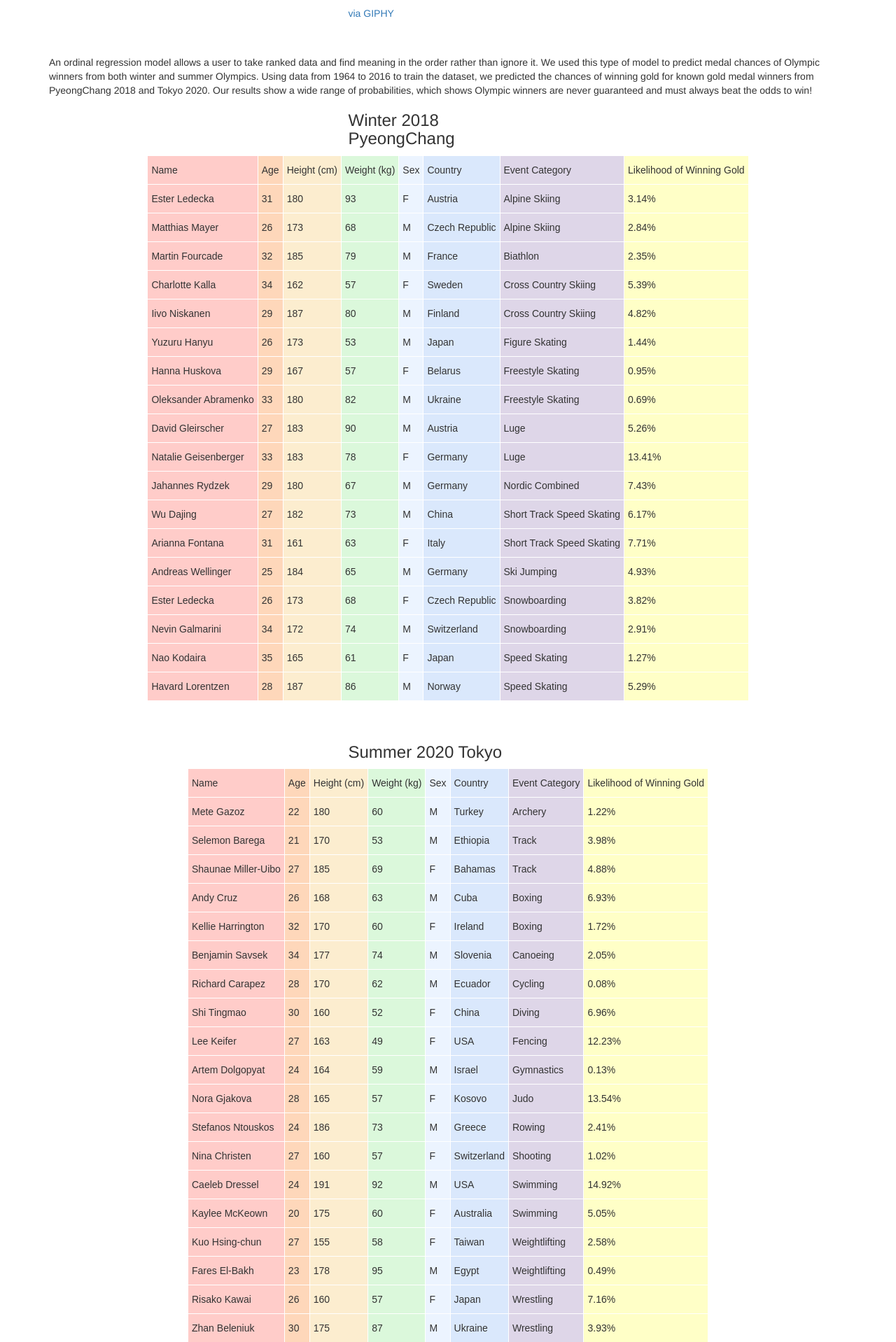
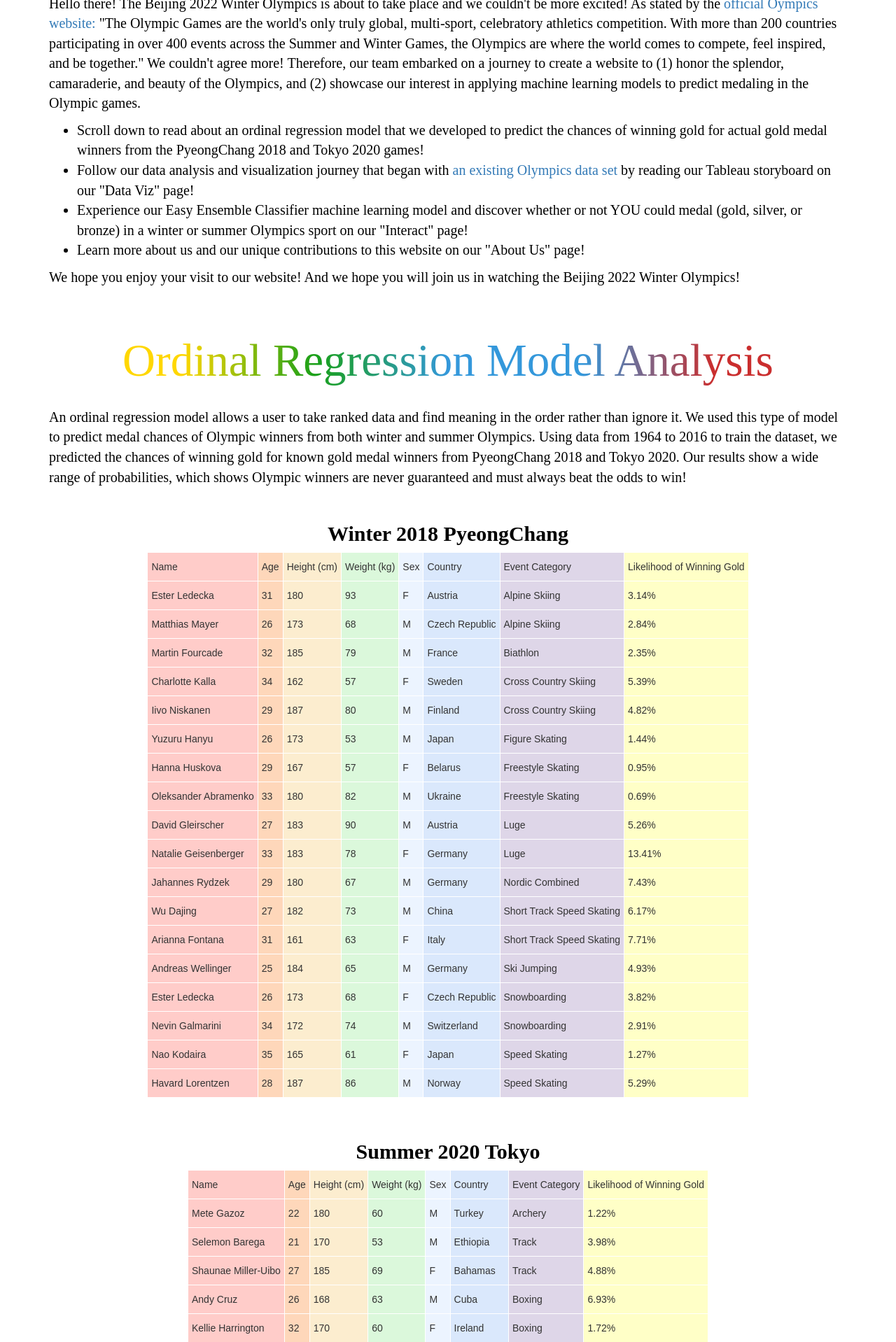
Before and after one commit to cdeanatx/Olympic_Medal_Predictions, a Flask app: page /index in a window 1280 px wide. Shown: the part 1126-3044 px from the top of the page at 70% size. Run offline with Flask 2, Linux system fonts and the light colour scheme; some libraries are stand-ins or nearby versions.

Commit message:
Adding homepage headers and text + revising & finalizing each webpage's coding

```diff
--- a/webdev/production/templates/index.html
+++ b/webdev/production/templates/index.html
@@ -40,11 +40,26 @@
       <div class="jumbotron">
         <p><a class="btn btn-lg center" href="https://olympics.com/en/beijing-2022/news" role="button" target="_blank">Get the Latest Beijing 2022 News!</a></p>
       </div>
-      <p><iframe src="https://giphy.com/embed/26ufmepVftH5Y2V7q" width="480" height="480" frameBorder="0" class="giphy-embed" allowFullScreen></iframe><p><a class="center" href="https://giphy.com/gifs/animations-olympics-rio-26ufmepVftH5Y2V7q">via GIPHY</a></p>
+      <h2>Olympic Medal Predictions</h2>
+      <p><iframe src="https://giphy.com/embed/26ufmepVftH5Y2V7q" width="700" height="300" frameBorder="0" class="giphy-embed" allowFullScreen></iframe><p><a class="center" href="https://giphy.com/gifs/animations-olympics-rio-26ufmepVftH5Y2V7q">via GIPHY</a></p>
+      <p class="welcome">Hello there! The Beijing 2022 Winter Olympics is about to take place and we couldn't be more excited! As stated by the <a href="https://olympics.com/en/olympic-games" target="_blank">official Oympics website:</a> "The Olympic Games are the world's only truly global,
+        multi-sport, celebratory athletics competition. With more than 200 countries participating in over 400 events across the Summer and Winter Games, the Olympics are where the world comes to compete, feel inspired, and be together." We couldn't agree more!
+        Therefore, our team embarked on a journey to create a website to (1) honor the splendor, camaraderie, and beauty of the Olympics, and (2) showcase our interest in applying machine learning models to predict medaling in the Olympic games.
+        <ul class="welcome">
+          <li class="homepage-list">Scroll down to read about an ordinal regression model that we developed to predict the chances of winning gold for actual gold medal winners from the PyeongChang 2018 and Tokyo 2020 games!</li>
+          <li class="homepage-list">Follow our data analysis and visualization journey that began with <a href="https://www.kaggle.com/heesoo37/120-years-of-olympic-history-athletes-and-results" target="_blank">an existing Olympics data set</a> by reading our Tableau storyboard on our "Data Viz" page!</li>
+          <li class="homepage-list">Experience our Easy Ensemble Classifier machine learning model and discover whether or not YOU could medal (gold, silver, or bronze) in a winter or summer Olympics sport on our "Interact" page!</li>
+          <li class="homepage-list">Learn more about us and our unique contributions to this website on our "About Us" page! </li>
+        </ul>
+        <p class="welcome">We hope you enjoy your visit to our website! And we hope you will join us in watching the Beijing 2022 Winter Olympics!</p>
+      <h2>Ordinal Regression Model Analysis</h2>
       <br>
+      <p class="ordinal-model">An ordinal regression model allows a user to take ranked data and find meaning in the order rather than ignore it. We used this type of model to predict medal
+        chances of Olympic winners from both winter and summer Olympics. Using data from 1964 to 2016 to train the dataset, we predicted the chances of winning gold for
+        known gold medal winners from PyeongChang 2018 and Tokyo 2020. Our results show a wide range of probabilities, which shows Olympic winners are never guaranteed and
+        must always beat the odds to win!</p>
       <br>
-      <p>An ordinal regression model allows a user to take ranked data and find meaning in the order rather than ignore it. We used this type of model to predict medal chances of Olympic winners from both winter and summer Olympics. Using data from 1964 to 2016 to train the dataset, we predicted the chances of winning gold for known gold medal winners from PyeongChang 2018 and Tokyo 2020. Our results show a wide range of probabilities, which shows Olympic winners are never guaranteed and must always beat the odds to win!</p>
-      <h3 class="center">Winter 2018 PyeongChang</h3>
+      <h3 class="header-omodel">Winter 2018 PyeongChang</h3>
       <style type="text/css">
         .tg  {border-collapse:collapse;border-spacing:0;margin-left: auto; margin-right: auto; }
         .tg td{border-color:black;border-style:solid;border-width:1px;font-family:Arial, sans-serif;font-size:14px;
@@ -258,7 +273,7 @@
         </table>
     <br>
     <br>
-    <h3 class="center">Summer 2020 Tokyo</h3>
+    <h3 class="header-omodel">Summer 2020 Tokyo</h3>
     <style type="text/css">
       .tg  {border-collapse:collapse;border-spacing:0;}
       .tg td{border-color:black;border-style:solid;border-width:1px;font-family:Arial, sans-serif;font-size:14px;
@@ -483,10 +498,6 @@
       <br>
       <br>
       </div>
-
-
     </div>
-
   </body>
-
   </html>
--- a/webdev/production/templates/interact.html
+++ b/webdev/production/templates/interact.html
@@ -632,7 +632,5 @@
     </div>
   </div>
   <br>
-
 </body>
-
 </html>
```
Also changed, not shown: webdev/production/templates/about.html (+36 -39 lines), webdev/production/templates/trends.html (+1 -11 lines).
